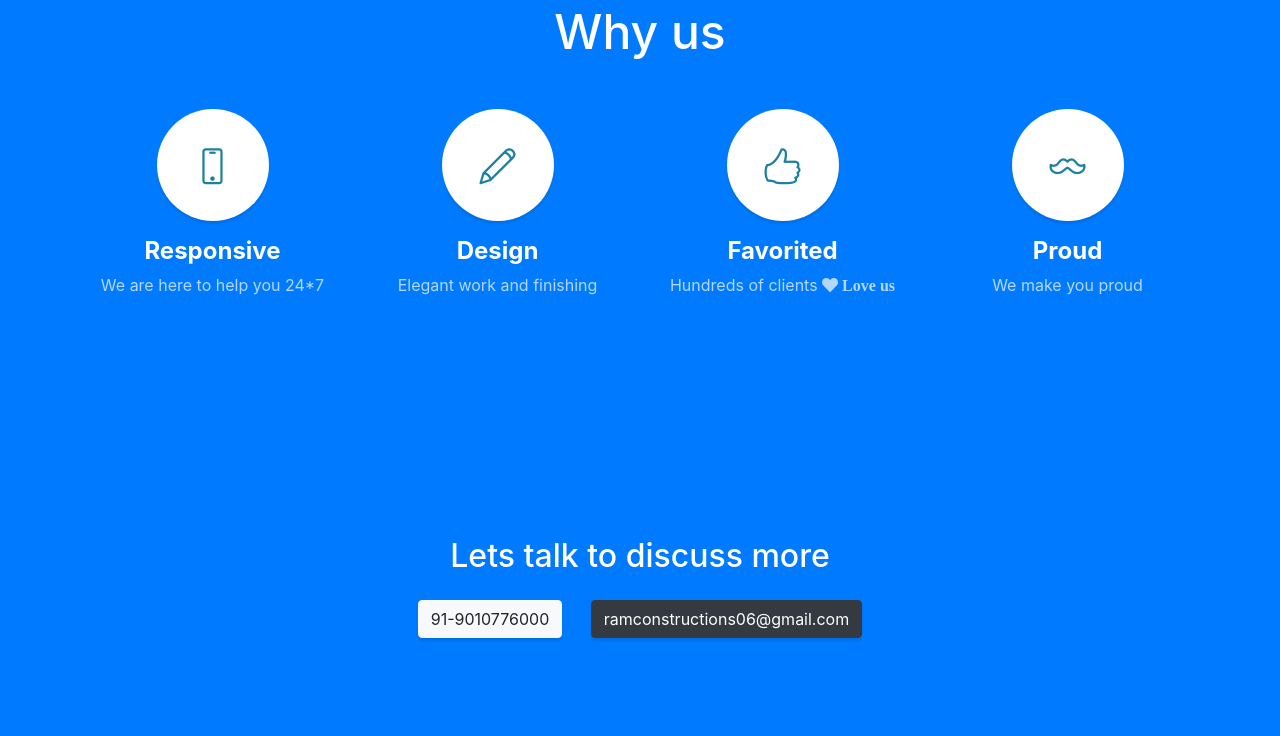
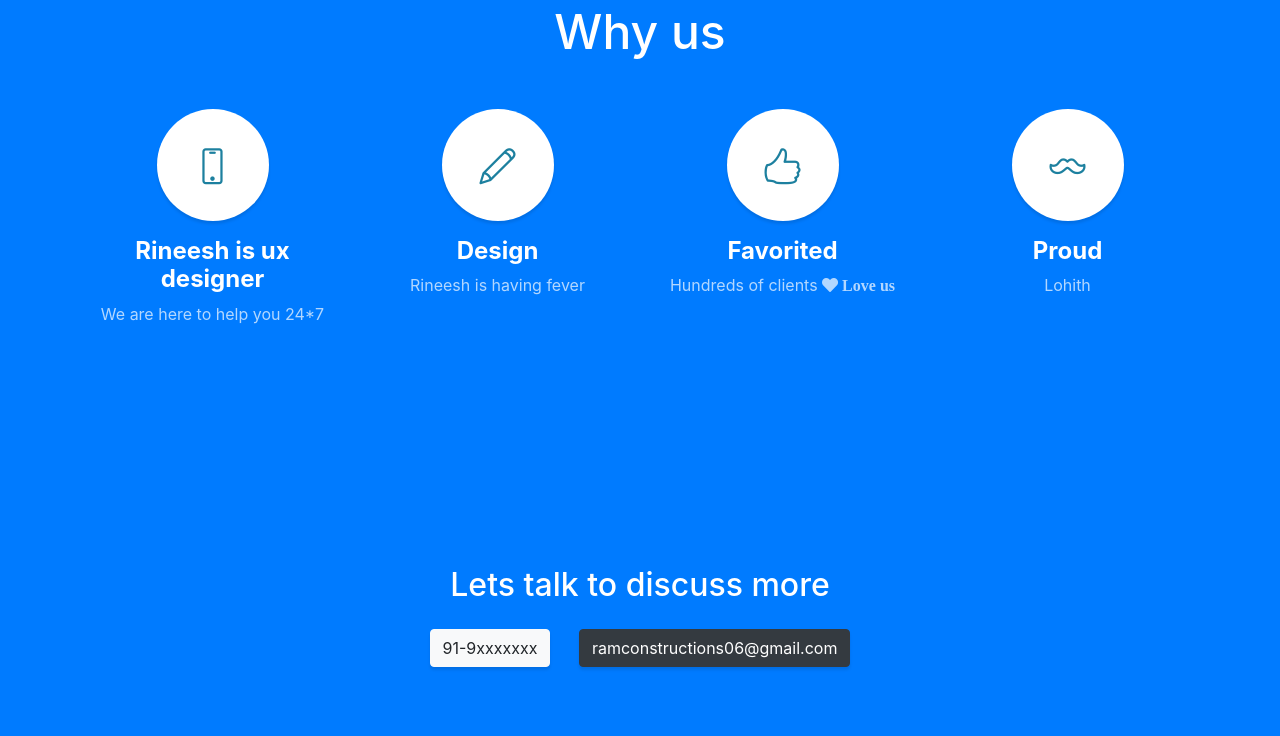
Before and after one commit to sakthiswaroop/ramproject, a website with bundled scripts: page index.html in a window 1280 px wide. Shown: the part 917-1653 px from the top of the page. Built offline with nearby package versions, Linux system fonts and the light colour scheme.

Commit message:
i have changed changed module. update it

```diff
--- a/index.html
+++ b/index.html
@@ -82,7 +82,7 @@
             <i class="icon-screen-smartphone"></i>
           </span>
           <h4>
-            <strong>Responsive</strong>
+            <strong> Rineesh is ux designer</strong>
           </h4>
           <p class="text-faded mb-0">We are here to help you 24*7</p>
         </div>
@@ -93,7 +93,7 @@
           <h4>
             <strong>Design</strong>
           </h4>
-          <p class="text-faded mb-0">Elegant work and finishing</p>
+          <p class="text-faded mb-0">Rineesh is having fever</p>
         </div>
         <div class="col-lg-3 col-md-6 mb-5 mb-md-0">
           <span class="service-icon rounded-circle mx-auto mb-3">
@@ -113,7 +113,7 @@
           <h4>
             <strong>Proud</strong>
           </h4>
-          <p class="text-faded mb-0">We make you proud</p>
+          <p class="text-faded mb-0">Lohith</p>
         </div>
       </div>
     </div>
@@ -123,7 +123,7 @@
   <section class="content-section bg-primary text-white">
     <div class="container text-center">
       <h2 class="mb-4">Lets talk to discuss more</h2>
-      <a href="#!" class="btn btn-xl btn-light mr-4">91-9010776000</a>
+      <a href="#!" class="btn btn-xl btn-light mr-4">91-9xxxxxxx</a>
       <a href="#!" class="btn btn-xl btn-dark">ramconstructions06@gmail.com</a>
     </div>
   </section>
```
